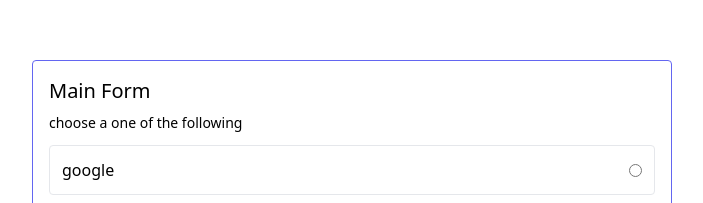
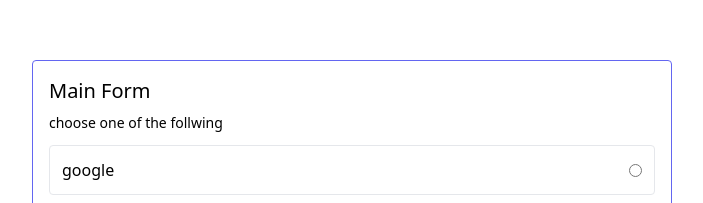
Before and after one commit to NaifIT11/radio-group-control, a Next.js app: page / in a window 1280 px wide. Shown: the part 176-379 px from the top of the page, without its empty margins (288-991 px from the left). Built offline with nearby package versions, Linux system fonts and the light colour scheme.

Commit message:
fixing main header problem

```diff
--- a/src/app/ClientMain.tsx
+++ b/src/app/ClientMain.tsx
@@ -34,8 +34,8 @@
 }) {
   return (
     <div className="space-y-2">
-      <h1 className="text-xl">Main Form</h1>
-      <p className="text-sm">choose a one of the following</p>
+      <h1 className="text-xl">{title}</h1>
+      <p className="text-sm">{description}</p>
     </div>
   );
 }
```
